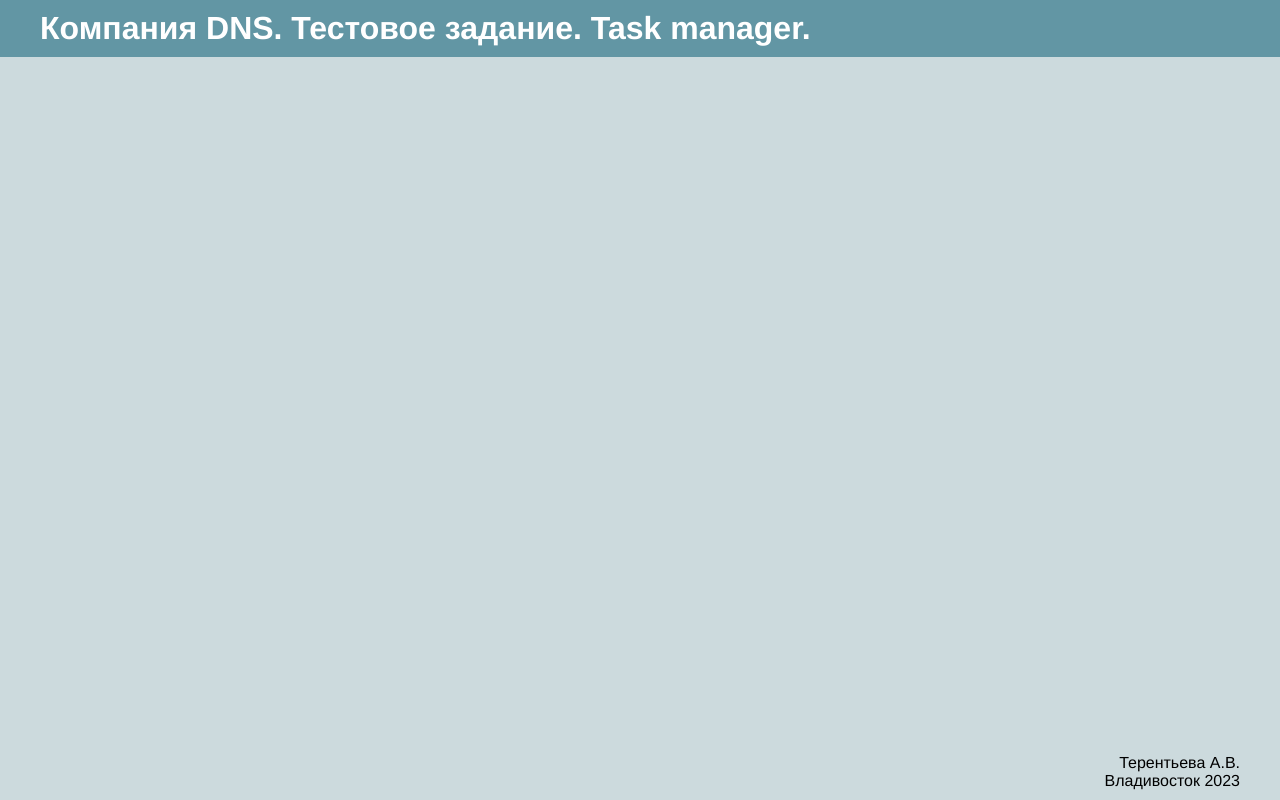
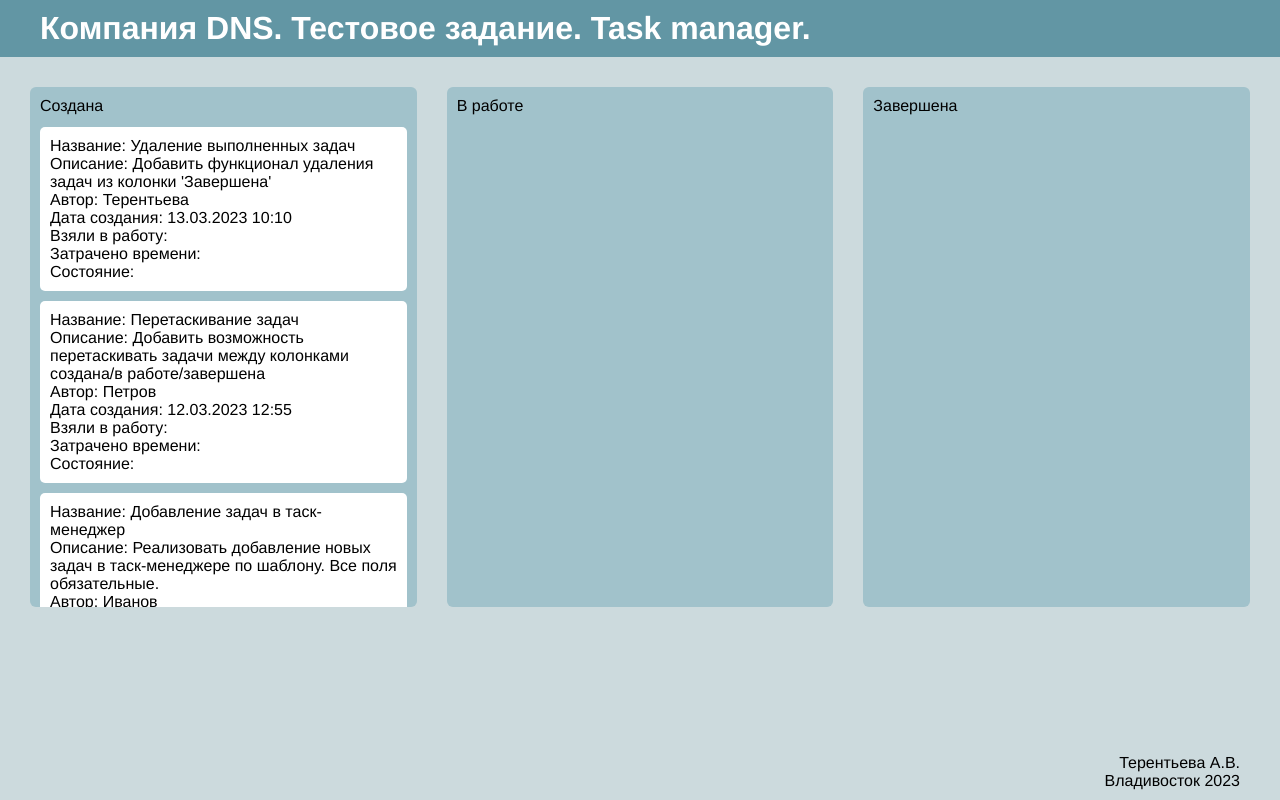
Before and after one commit to Anninka/task-manager_vue, a Vue app: page / in a window 1280 px wide. Built offline with nearby package versions, Linux system fonts and the light colour scheme.

Commit message:
feat: Добавляет разметку и стили колонок и задач. Добавляет массив данных задач и отображает их в колонке (пока без сортировки по статусу)

```diff
--- a/src/App.vue
+++ b/src/App.vue
@@ -7,7 +7,28 @@
     </header>
     <main class="container">
       <div class="task-desk">
-
+        <div class="task-list">
+          <div class="task-list__header">Создана</div>
+          <div
+          class="task-item"
+          :key="task"
+          v-for="task in tasks"
+          >
+            <p class="">Название: {{ task.title }}</p>
+            <p class="">Описание: {{ task.description }}</p>
+            <p class="">Автор: {{ task.author }}</p>
+            <p class="">Дата создания: {{ task.date }}</p>
+            <p class="">Взяли в работу:</p>
+            <p class="">Затрачено времени: {{ task.time }}</p>
+            <p class="">Состояние: {{ task.status }}</p>
+          </div>
+        </div>
+        <div class="task-list">
+          <div class="task-list__header">В работе</div>
+        </div>
+        <div class="task-list">
+          <div class="task-list__header">Завершена</div>
+        </div>
       </div>
     </main>
     <footer class="page-footer">
@@ -22,7 +43,43 @@
 <script>
 
 export default {
+  components: {
 
+  },
+  data() {
+    return {
+      tasks: [
+        {
+          id: 1,
+          title: "Удаление выполненных задач",
+          description: "Добавить функционал удаления задач из колонки 'Завершена'",
+          author: "Терентьева",
+          date: "13.03.2023 10:10",
+        },
+        {
+          id: 2,
+          title: "Перетаскивание задач",
+          description: "Добавить возможность перетаскивать задачи между колонками создана/в работе/завершена",
+          author: "Петров",
+          date: "12.03.2023 12:55",
+        },
+        {
+          id: 3,
+          title: "Добавление задач в таск-менеджер",
+          description: "Реализовать добавление новых задач в таск-менеджере по шаблону. Все поля обязательные.",
+          author: "Иванов",
+          date: "10.03.2023 11:33",
+        },
+        {
+          id: 4,
+          title: "Создание новой карточки",
+          description: "Необходимо провести следующие операции",
+          author: "Сидорова",
+          date: "09.03.2023 10:05",
+        },
+      ],
+    }
+  },
 }
 </script>
 
@@ -61,7 +118,7 @@
   display: grid;
   grid-template-columns: 1fr 1fr 1fr;
   gap: 30px;
-  height: calc(100vh - 236px);
+  height: calc(100vh - 220px);
   padding: 30px;
 }
 
@@ -74,4 +131,21 @@
   font-size: 16px;
   line-height: 20px;
 }
+
+.task-list {
+  padding: 10px;
+  background-color: #a1c2cb;
+  border-radius: 6px;
+  overflow: auto;
+}
+.task-list__header {
+  height: 30px;
+}
+
+.task-item {
+  margin-bottom: 10px;
+  padding: 10px;
+  background-color: white;
+  border-radius: 5px;
+}
 </style>
```
